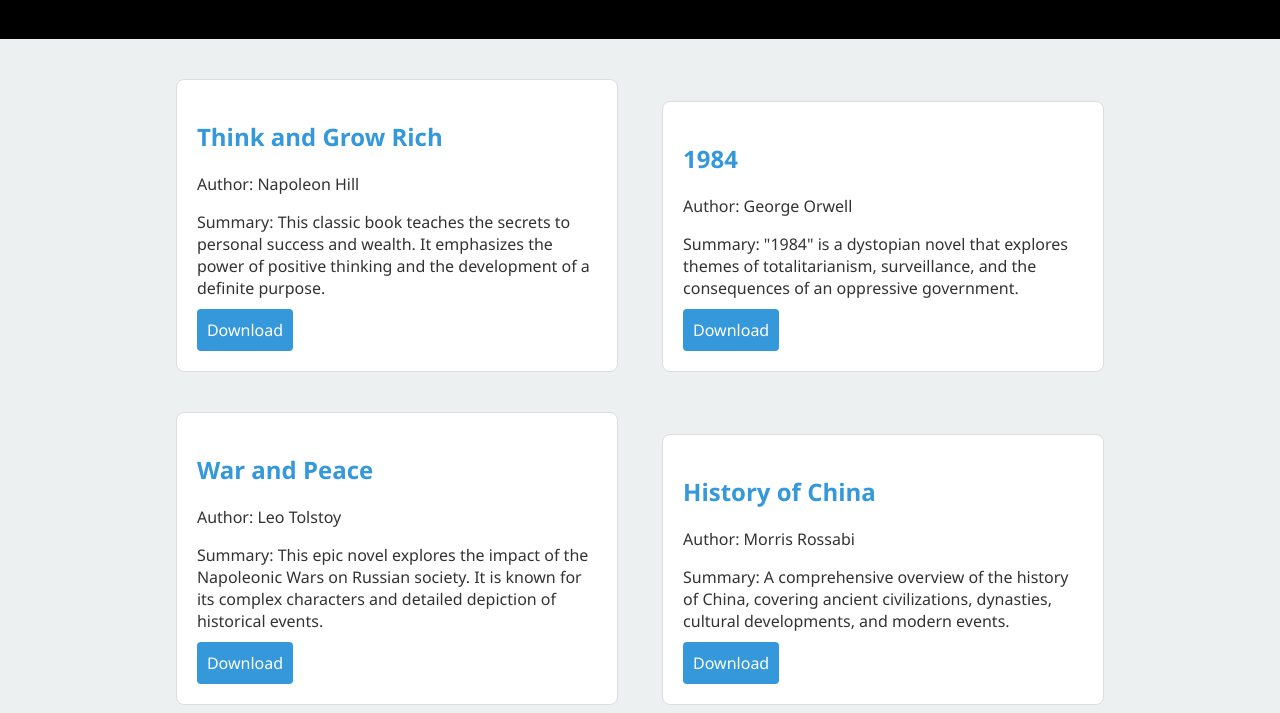
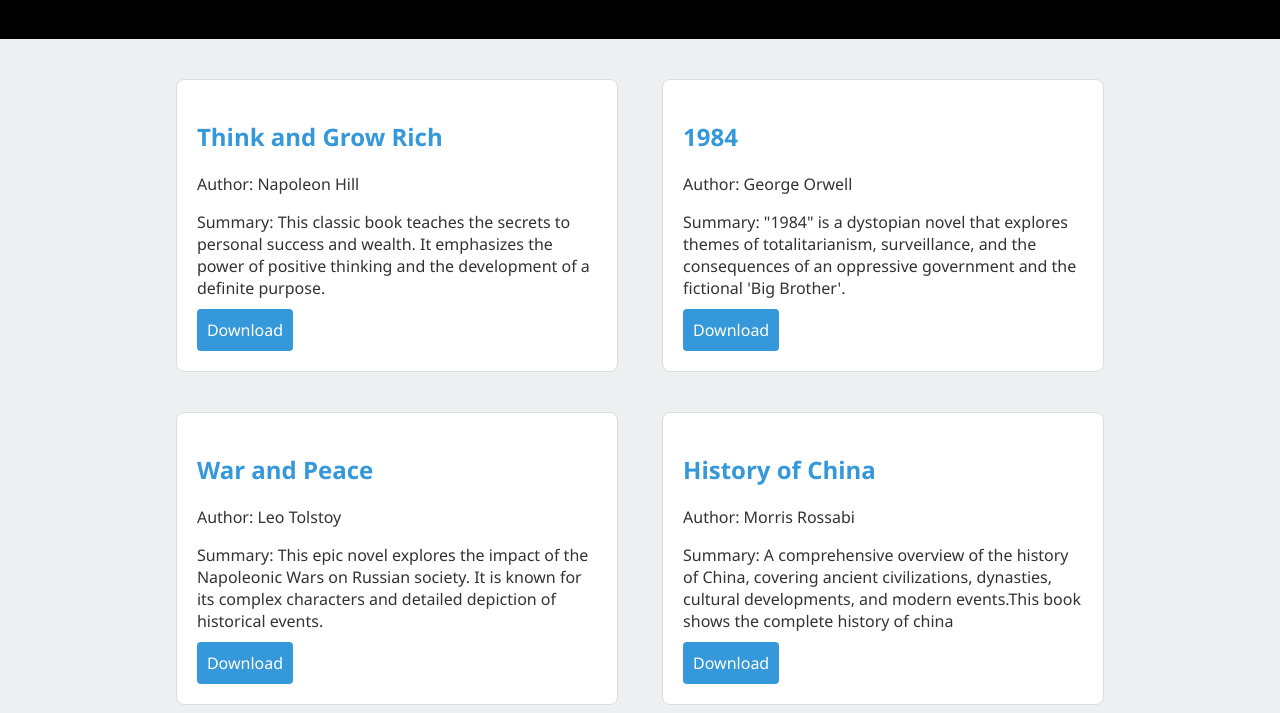
Before and after one commit to CzenGroup/AYUIN_READER, a plain HTML site: page index.html in a window 1280 px wide. Shown: the part 87-800 px from the top of the page. Drawn offline with Linux system fonts and the light colour scheme.

Commit message:
Update index.html

```diff
--- a/index.html
+++ b/index.html
@@ -76,7 +76,7 @@
         <div class="ebook">
             <h2>1984</h2>
             <p>Author: George Orwell</p>
-            <p>Summary: "1984" is a dystopian novel that explores themes of totalitarianism, surveillance, and the consequences of an oppressive government.</p>
+            <p>Summary: "1984" is a dystopian novel that explores themes of totalitarianism, surveillance, and the consequences of an oppressive government and the fictional 'Big Brother'.</p>
             <a href="big_brother.pdf" download>Download</a>
         </div>
 
@@ -90,7 +90,7 @@
         <div class="ebook">
             <h2>History of China</h2>
             <p>Author: Morris Rossabi</p>
-            <p>Summary: A comprehensive overview of the history of China, covering ancient civilizations, dynasties, cultural developments, and modern events.</p>
+            <p>Summary: A comprehensive overview of the history of China, covering ancient civilizations, dynasties, cultural developments, and modern events.This book shows the complete history of china</p>
             <a href="history_of_china.pdf" download>Download</a>
         </div>
 
```
